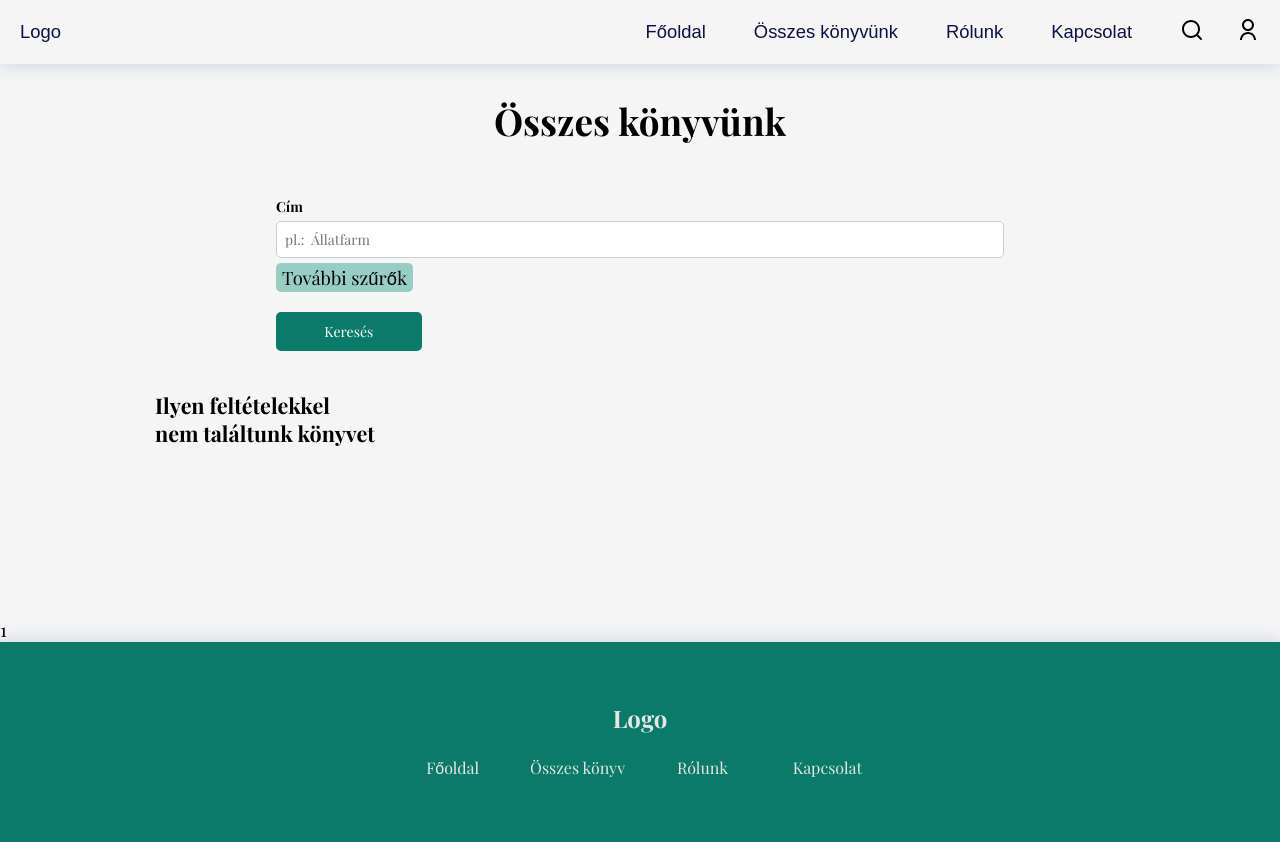
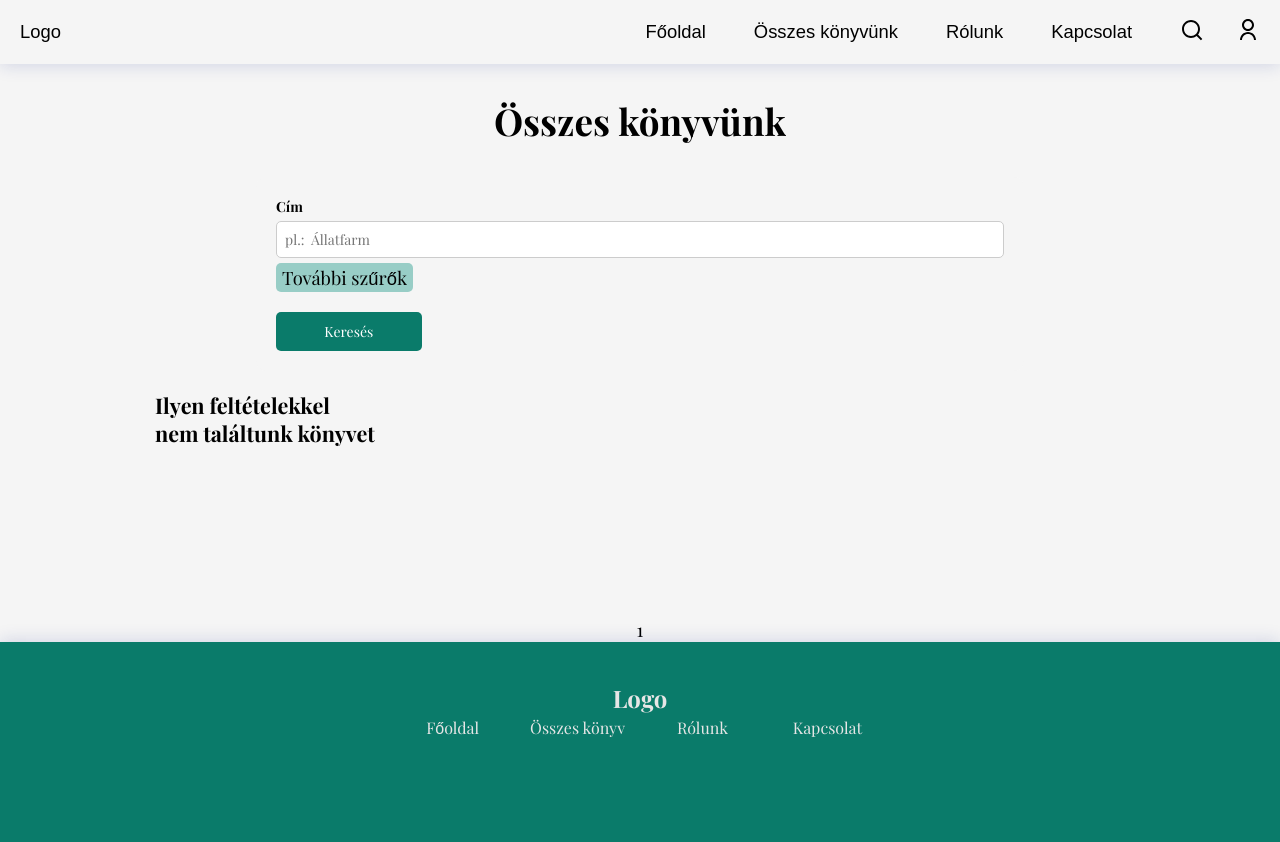
Before and after one commit to BaBence04/Konyvtarazo-rendszer-projekt, a PHP site: page /?page=bookList in a window 1280 px wide. Run offline with PHP 8.4, Linux system fonts and the light colour scheme; some libraries are stand-ins or nearby versions; some web fonts are replaced.

Commit message:
Update style.css

```diff
--- a/WEB/style.css
+++ b/WEB/style.css
@@ -1336,7 +1336,6 @@ input:-webkit-autofill{
 }
 
 
-<<<<<<< Updated upstream
 
 /* /////////////////USER DETAILED//////////////////// */
 
@@ -1428,15 +1427,11 @@ a, a:active, a:hover, a:visited, a:link{
 
 .hidden{
   display: none;
-=======
-/*
-  Bálint did stuff:
-*/
+}
 
 #results>.page_button_holder{
   display: flex;
   flex-direction: row;
   /* margin-inline: auto; */
   justify-content: center;
->>>>>>> Stashed changes
 }
```
